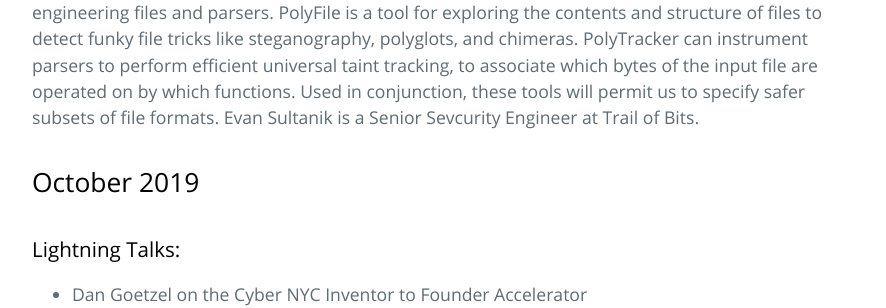
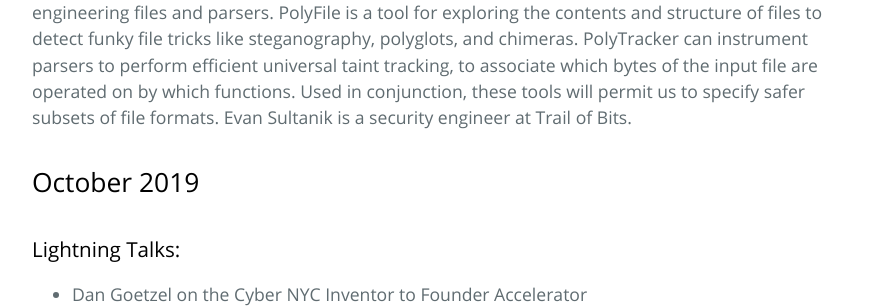
Before and after one commit to trailofbits/empirehacking.nyc, a Jekyll site: the page built from archive.md, in a window 1280 px wide and 900 px high, scrolled down 571 px. Shown: the part 392-700 px from the top of the window, without its empty margins (192-1078 px from the left). Built offline with Jekyll 4.4.1, drawn with Linux system fonts in a browser that asks for light colours; comment, search, counter and statistics services are not loaded; some of the changed text lies outside the part shown.

Commit message:
Update archive.md

```diff
--- a/archive.md
+++ b/archive.md
@@ -12,13 +12,10 @@ You could be listed here! [Submit your talk now](/about/#speak-at-a-meetup).
 ## December 2019
 
 ### Real-Time Cryptocurrency Exchange Using Trusted Hardware:
-Tesseract is a secure real-time cryptocurrency exchange service. Existing centralized exchange designs are vulnerable to theft of funds, while decentralized exchanges cannot offer real-time cross-chain trades. All currently deployed exchanges are also vulnerable to frontrunning attacks. Tesseract overcomes these flaws and achieves a best-of-both-worlds design by using a trusted execution environment. It supports not only real-time cross-chain cryptocurrency trades, but also secure tokenization of assets pegged to cryptocurrencies. For instance, Tesseract-tokenized bitcoins can circulate on the Ethereum blockchain for use in smart contracts.
-Yan Ji is a PhD student at Cornell University.
+Tesseract is a secure real-time cryptocurrency exchange service. Existing centralized exchange designs are vulnerable to theft of funds, while decentralized exchanges cannot offer real-time cross-chain trades. All currently deployed exchanges are also vulnerable to frontrunning attacks. Tesseract overcomes these flaws and achieves a best-of-both-worlds design by using a trusted execution environment. It supports not only real-time cross-chain cryptocurrency trades, but also secure tokenization of assets pegged to cryptocurrencies. For instance, Tesseract-tokenized bitcoins can circulate on the Ethereum blockchain for use in smart contracts. Yan Ji is a PhD student at Cornell University.
 
 ### The Treachery of Files, and Two New Tools that Tame It:
-Parsing is hard, even when a file format is well specified. But when the specification is ambiguous, it leads to unintended and strange parser and interpreter behaviors that make file formats susceptible to security vulnerabilities. What if we could automatically generate a “safe” subset of any file format, along with an associated, verified parser? This talk explores that question, provides examples of malicious files, examines some troublesome parsers, and introduces two new tools for reverse engineering files and parsers. PolyFile is a tool for exploring the contents and structure of files to detect funky file tricks like steganography, polyglots, and chimeras. PolyTracker can instrument parsers to perform efficient universal taint tracking, to associate which bytes of the input file are operated on by which functions. Used in conjunction, these tools will permit us to specify safer subsets of file formats.
-Evan Sultanik is a Senior Sevcurity Engineer at Trail of Bits.
-
+Parsing is hard, even when a file format is well specified. But when the specification is ambiguous, it leads to unintended and strange parser and interpreter behaviors that make file formats susceptible to security vulnerabilities. What if we could automatically generate a “safe” subset of any file format, along with an associated, verified parser? This talk explores that question, provides examples of malicious files, examines some troublesome parsers, and introduces two new tools for reverse engineering files and parsers. PolyFile is a tool for exploring the contents and structure of files to detect funky file tricks like steganography, polyglots, and chimeras. PolyTracker can instrument parsers to perform efficient universal taint tracking, to associate which bytes of the input file are operated on by which functions. Used in conjunction, these tools will permit us to specify safer subsets of file formats. Evan Sultanik is a security engineer at Trail of Bits.
 
 ## October 2019
 
```
